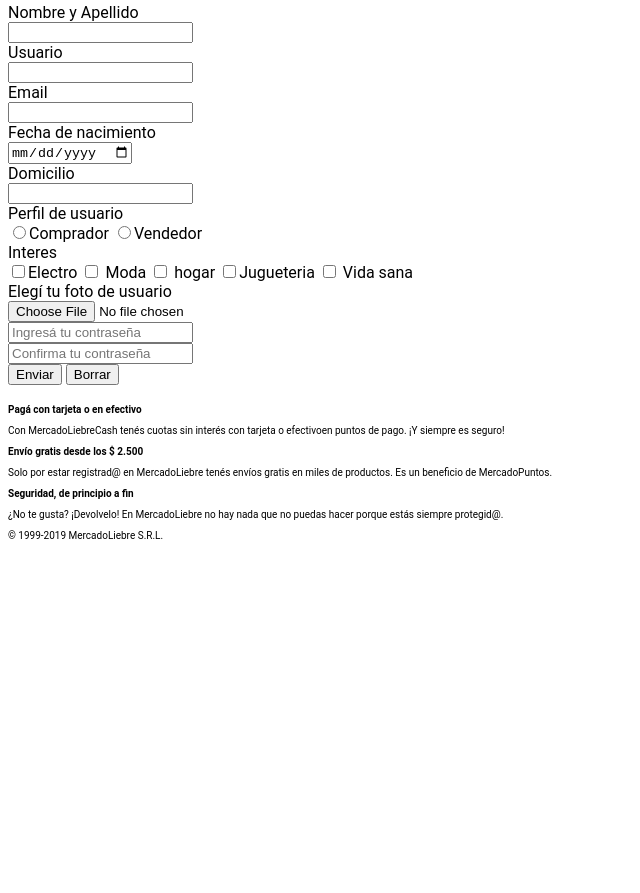
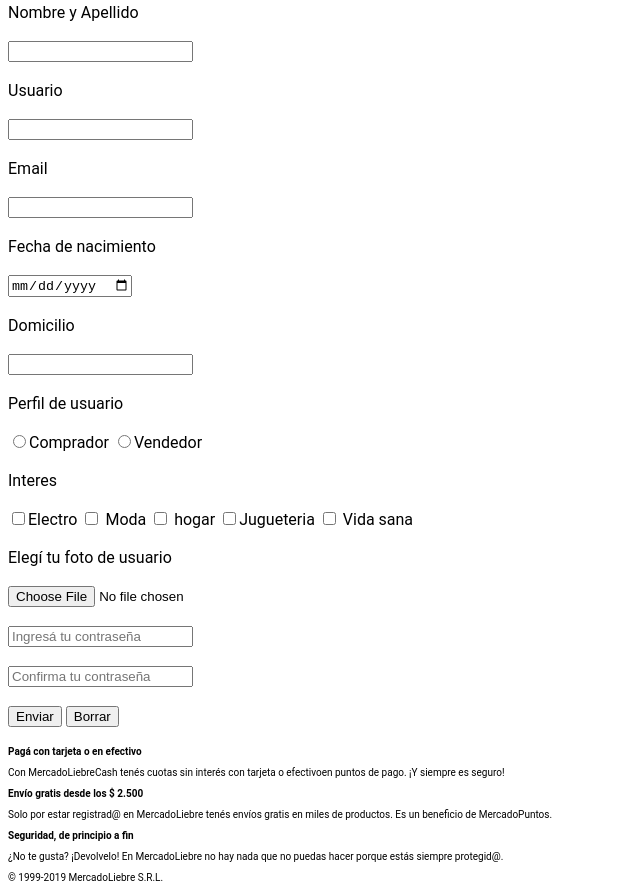
Before and after one commit to AndresVDC/mercado-liebre-cn22, a website: page views/crea-tu-cuenta.html in a window 1280 px wide. Shown: the part 626-1519 px from the top of the page, without its empty margins (0-640 px from the left). Before the commit the page ends 1177 px from the top, so only its background shows below. Drawn offline with Linux system fonts and the light colour scheme; files that its build step writes are made by us from their sources.

Commit message:
corregi estilos

```diff
--- a/views/crea-tu-cuenta.html
+++ b/views/crea-tu-cuenta.html
@@ -24,48 +24,61 @@
             <li><a href="mis-compras">Mis compras</a></li>
     </ul>
     </div>
+
     <form>
         <div>
             <label for="nombre">Nombre y Apellido</label>
         </div>
+        <br>
         <div>
             <input type="text" id="nombre" name="nombre">
         </div>
+        <br>
         <div>
             <label for="usuario">Usuario</label>
         </div>
+        <br>
         <div>
             <input type="text" id="usuario" name="usuario">
         </div>
+        <br>
         <div>
             <label for="email">Email</label>
         </div>
+        <br>
         <div>
             <input type="email" id="email" name="email">
         </div>
+        <br>
         <div>
             <label for="date">Fecha de nacimiento</label>
         </div>
+        <br>
         <div>
             <input type="date" id="date" name="date">
         </div>
+        <br>
         <div>
             <label for="domicilio">Domicilio</label>
         </div>
+        <br>
         <div>
             <input type="text" id="domicilio" name="domicilio">
         </div>
+        <br>
         <div>
             <label for="perfil">Perfil de usuario</label>
         </div>
+        <br>
         <div>
             <input type="radio" name="perfil" value="comprador">Comprador
             <input type="radio" name="perfil" value="Vendedor">Vendedor
         </div>
-
+        <br>
         <div>
             <label for="">Interes</label>
         </div>
+        <br>
         <div>
             <input type="checkbox" name="Interes" value="electro">Electro
             <input type="checkbox" name="Interes" value="moda"> Moda
@@ -73,16 +86,23 @@
             <input type="checkbox" name="Interes" value="jugueteria">Jugueteria
             <input type="checkbox" name="Interes" value="vida sana"> Vida sana
         </div>
+        <br>
         <div>
             <label for="">Elegí tu foto de usuario</label>
         </div>
+        <br>
+        <div>
             <input type="file" name="foto" value="" accept="image/jpg,image/png">
+        </div>
+        <br>
         <div>
             <input type="password" placeholder="Ingresá tu contraseña">
         </div>
+        <br>
         <div>
             <input type="password" placeholder="Confirma tu contraseña">
         </div>
+        <br>
         <div>
             <button type="submit">Enviar</button>
             <button type="reset">Borrar</button>
```
Also changed, not shown: views/index.html (+3 -3 lines), views/ingresa.html (+2 -0 lines).
